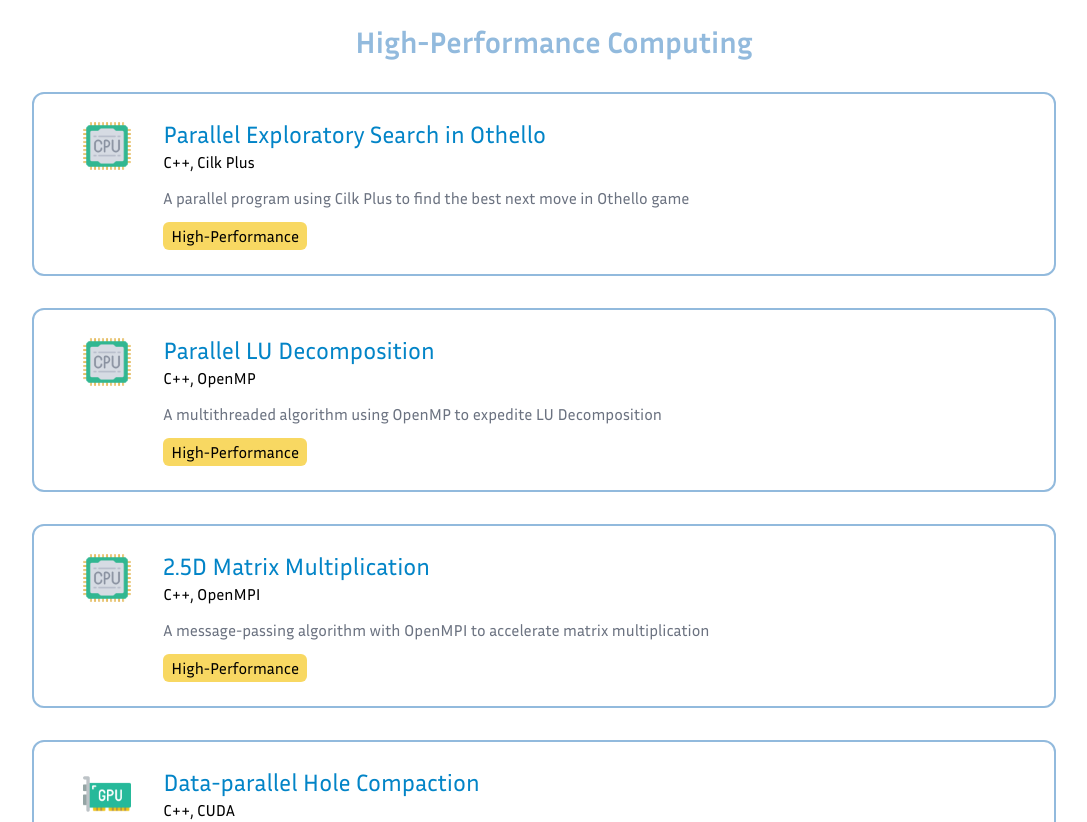
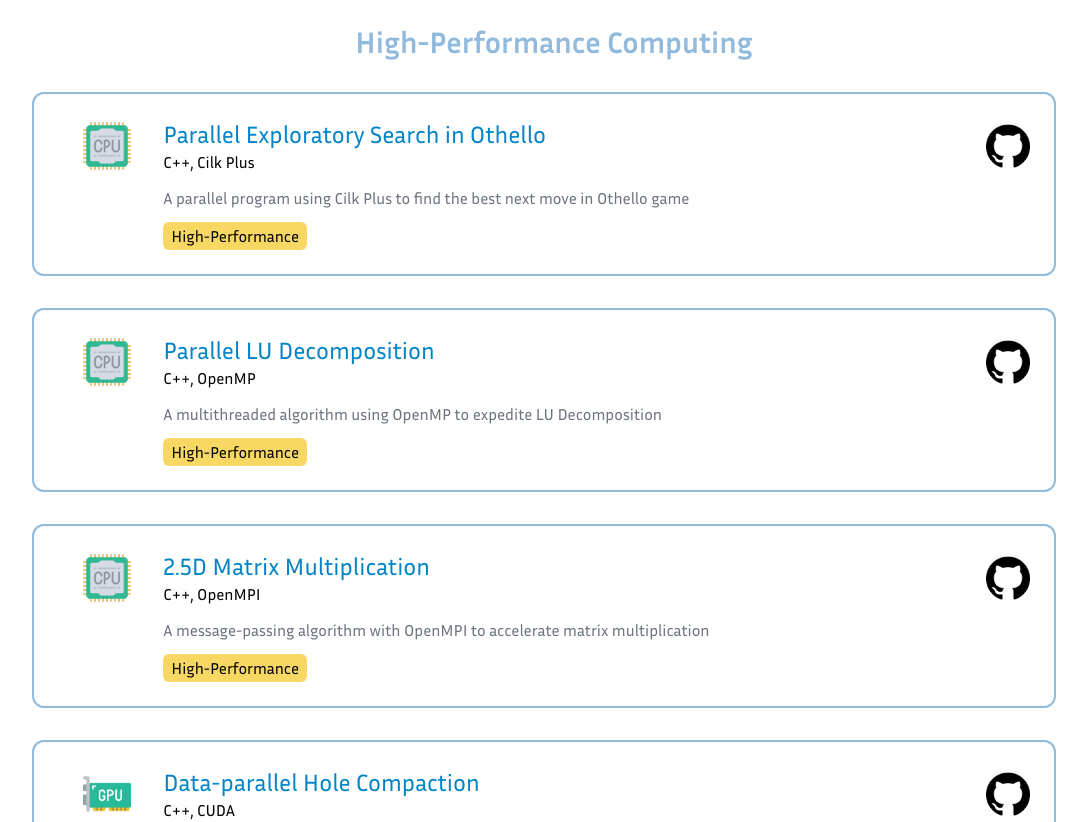
Before and after one commit to yuchia0221/Personal-Website, a Next.js app in the folder portfolio/: page /projects in a window 1280 px wide. Shown: the part 820-1642 px from the top of the page, without its empty margins (96-1183 px from the left). Built offline with nearby package versions, Linux system fonts and the light colour scheme.

Commit message:
Update High Performance Computing Projects GitHub Links

```diff
--- a/portfolio/components/Projects.js
+++ b/portfolio/components/Projects.js
@@ -41,7 +41,7 @@ const Projects = () => {
             technologies: "C++, Cilk Plus",
             introduction: "A parallel program using Cilk Plus to find the best next move in Othello game",
             tags: ["High-Performance"],
-            github: null,
+            github: "https://github.com/yuchia0221/Othello-Parallel-Exploratory-Search",
             link: null,
         },
         {
@@ -51,7 +51,7 @@ const Projects = () => {
             technologies: "C++, OpenMP",
             introduction: "A multithreaded algorithm using OpenMP to expedite LU Decomposition",
             tags: ["High-Performance"],
-            github: null,
+            github: "https://github.com/yuchia0221/Parallel-LU-Decomposition",
             link: null,
         },
         {
@@ -61,7 +61,7 @@ const Projects = () => {
             technologies: "C++, OpenMPI",
             introduction: "A message-passing algorithm with OpenMPI to accelerate matrix multiplication",
             tags: ["High-Performance"],
-            github: null,
+            github: "https://github.com/yuchia0221/2.5D-Matrix-Multiplication",
             link: null,
         },
         {
@@ -71,7 +71,7 @@ const Projects = () => {
             technologies: "C++, CUDA",
             introduction: "A data-parallel algorithm for hole compaction using CUDA",
             tags: ["High-Performance"],
-            github: null,
+            github: "https://github.com/yuchia0221/Data-parallel-Hole-Compaction",
             link: null,
         },
     ];
```
